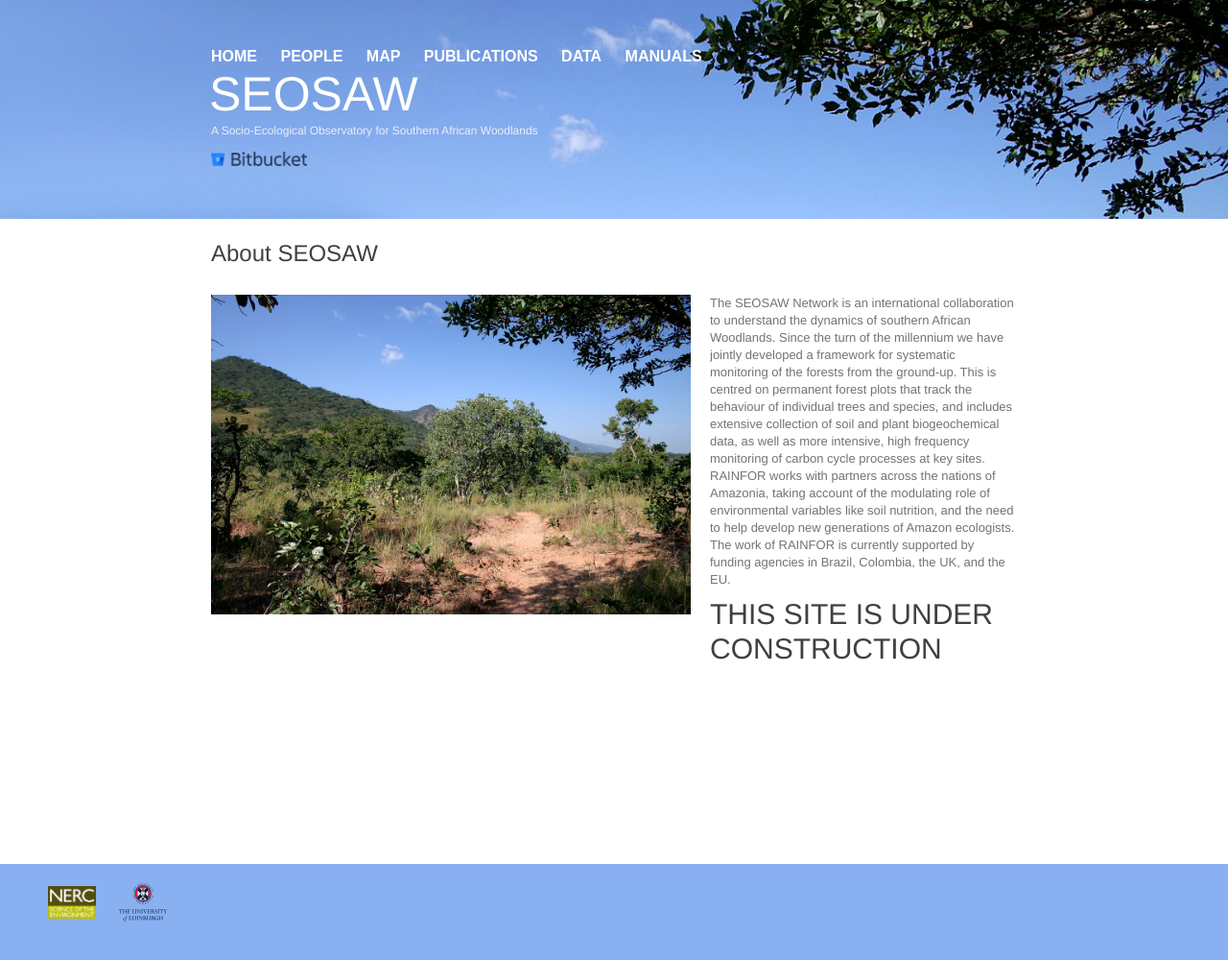
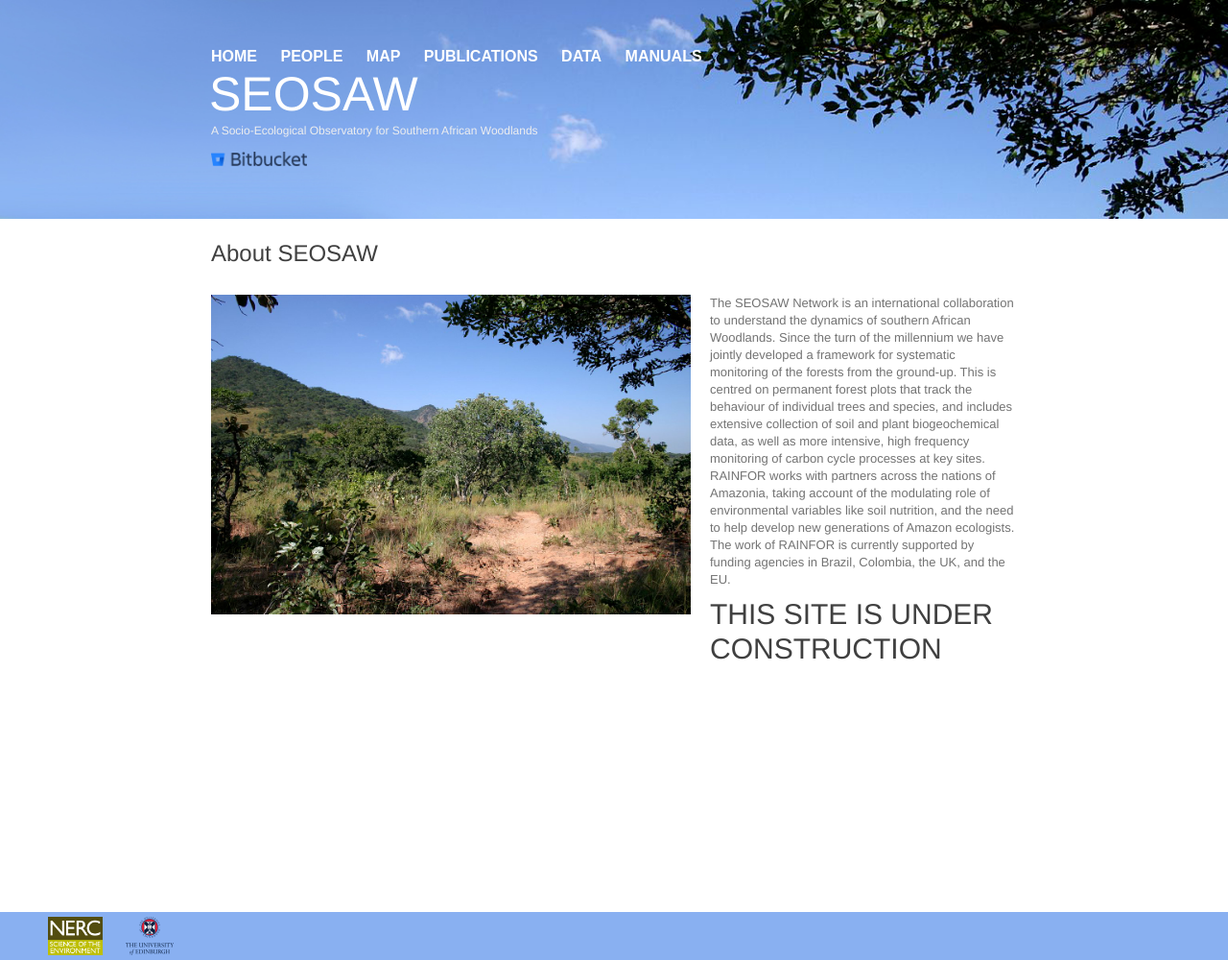
Before and after one commit to seosaw/seosaw.github.io, a Jekyll site: the page built from index.html, in a window 1280 px wide. Shown: the whole page at 96% size. Built offline with Jekyll 4.4.1, drawn with Linux system fonts in a browser that asks for light colours.

Commit message:
Made logos on footer better aligned Cropped U Hamburg image

```diff
--- a/_includes/header.html
+++ b/_includes/header.html
@@ -36,7 +36,7 @@
 		<div class="description"> {{ site.motto }} </div>
 		<ul class="social-links">
 			<li>
-				<a href="https://bitbucket.org/{{ site.bitbucket_username }}/{{ site.bitbucket_repo}}" title="Bitbucket">
+				<a href="https://bitbucket.org/{{ site.bitbucket_username }}/{{ site.bitbucket_repo}}" title="Bitbucket" target="_blank">
 					<img width="100px" src="{{ site.baseurl }}/images/bitbucket.png" style="padding-top:2px;" style="padding-bottom:2px;"/>
 				</a>
 			</li>
--- a/_sass/_layout.scss
+++ b/_sass/_layout.scss
@@ -74,7 +74,7 @@ li {
 }
 
 .title li a:hover {
-    opacity: 0.5;
+    opacity: 0.7;
     color: #FFF;
 }
 
@@ -213,7 +213,7 @@ li {
     position: absolute;
     bottom: 0;
     width: 100%;
-    min-height: 100px;
+    height: 50px;
 }
 
 .footer-logo li {
@@ -222,8 +222,8 @@ li {
 }
 
 .footer-logo img {
-    width: 50px;
-    padding-top: 20px;
+    max-height: 40px;
+    padding-top: 5px;
 }
 
 .partner-logo li {
```
Also changed, not shown: images/inst_logos/uham.png.
